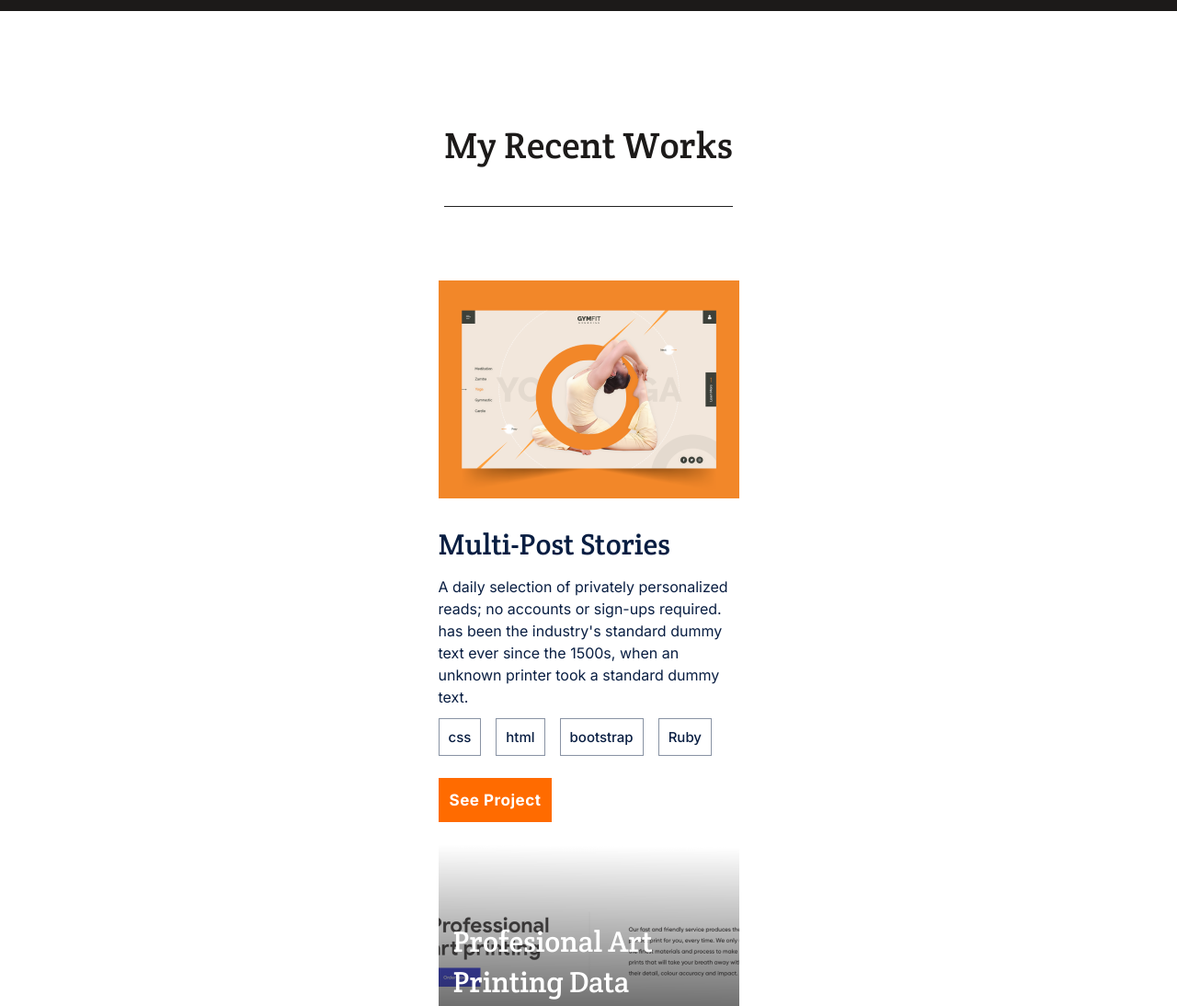
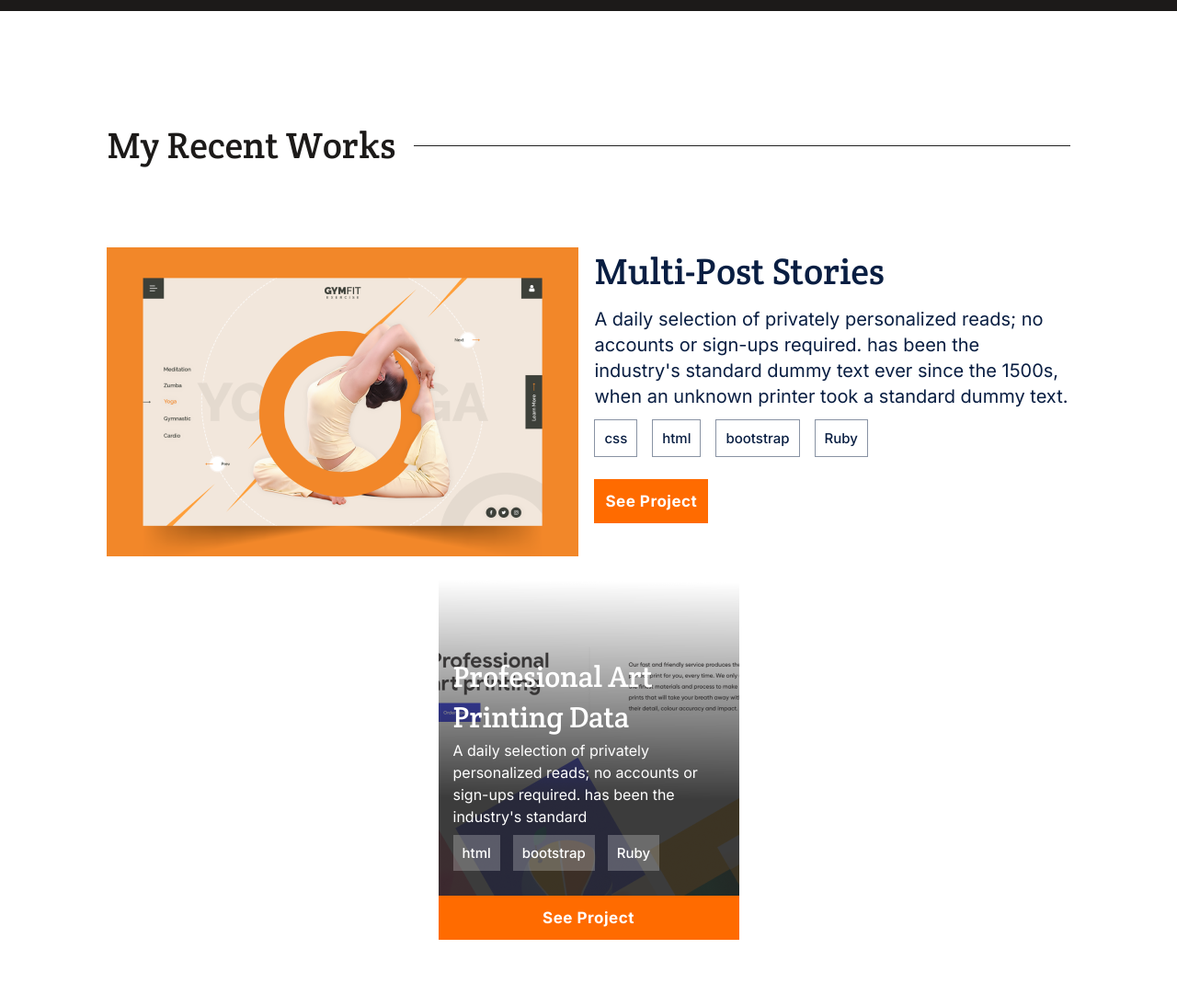
Before and after one commit to biruk-bereka/portfolio-V0, a website: page index.html in a window 1280 px wide. Shown: the part 700-1794 px from the top of the page at 92% size. Drawn offline with Linux system fonts and the light colour scheme.

Commit message:
style first project

```diff
--- a/index.css
+++ b/index.css
@@ -476,6 +476,10 @@ footer .border-bottom {
   display: none;
 }
 
+.project-image-desktop {
+  display: none;
+}
+
 /* Desktop version */
 
 @media screen and (min-width: 768px) {
@@ -547,4 +551,60 @@ footer .border-bottom {
   .headline ul li {
     padding: 5px;
   }
+
+  /* Work section */
+
+  .project-image-mobile {
+    display: none;
+  }
+
+  .works-section {
+    max-width: 100%;
+  }
+
+  .works-section .work-title {
+    width: 85%;
+    display: flex;
+    justify-items: baseline;
+    margin-bottom: 85px;
+    border-bottom: none;
+  }
+
+  .work-title .title {
+    padding-right: 20px;
+    padding-bottom: 0;
+    margin-bottom: 0;
+    border-bottom: none;
+  }
+
+  .work-title .border-right {
+    display: flex;
+    flex: 1;
+    height: 0;
+    margin-top: 26px;
+    border-bottom: 1px solid #212121;
+  }
+
+  .project-image-desktop {
+    display: flex;
+    margin-right: 16px;
+  }
+
+  .first-project {
+    min-width: 85%;
+    display: flex;
+  }
+
+  .first-project .content .sub-title {
+    font-size: 40px;
+    line-height: 52px;
+    padding-top: 0;
+  }
+
+  .first-project .content .description {
+    font-size: 20px;
+    line-height: 28px;
+  }
+
+  /* Project cards */
 }
--- a/index.html
+++ b/index.html
@@ -54,9 +54,18 @@
       </ul>
     </section>
     <section class="works-section">
+      <div class="work-title">
         <h3 class="title">My Recent Works</h3>
+        <div class="border-right"></div>
+      </div>
       <article class="first-project">
-        <div><img src="images/project-image-mobile.png" /></div>
+        <div class="project-image-mobile">
+          <img src="images/project-image-mobile.png" />
+        </div>
+        <div class="project-image-desktop">
+          <img src="images/project-image-desktop@0.75.png" />
+        </div>
+        <div class="content">
           <h4 class="sub-title">Multi-Post Stories</h4>
           <p class="description">
             A daily selection of privately personalized reads; no accounts or
@@ -70,9 +79,9 @@
             <li>Ruby</li>
           </ul>
           <button>See Project</button>
+        </div>
       </article>
       <article class="works-card">
-        <div></div>
         <div class="card card-1">
           <h4>
             Profesional Art <br />
```
Also changed, not shown: images/project-image-desktop.png (added), images/project-image-desktop@0.75.png (added). Lines whose indentation alone changed are shown as unchanged.
